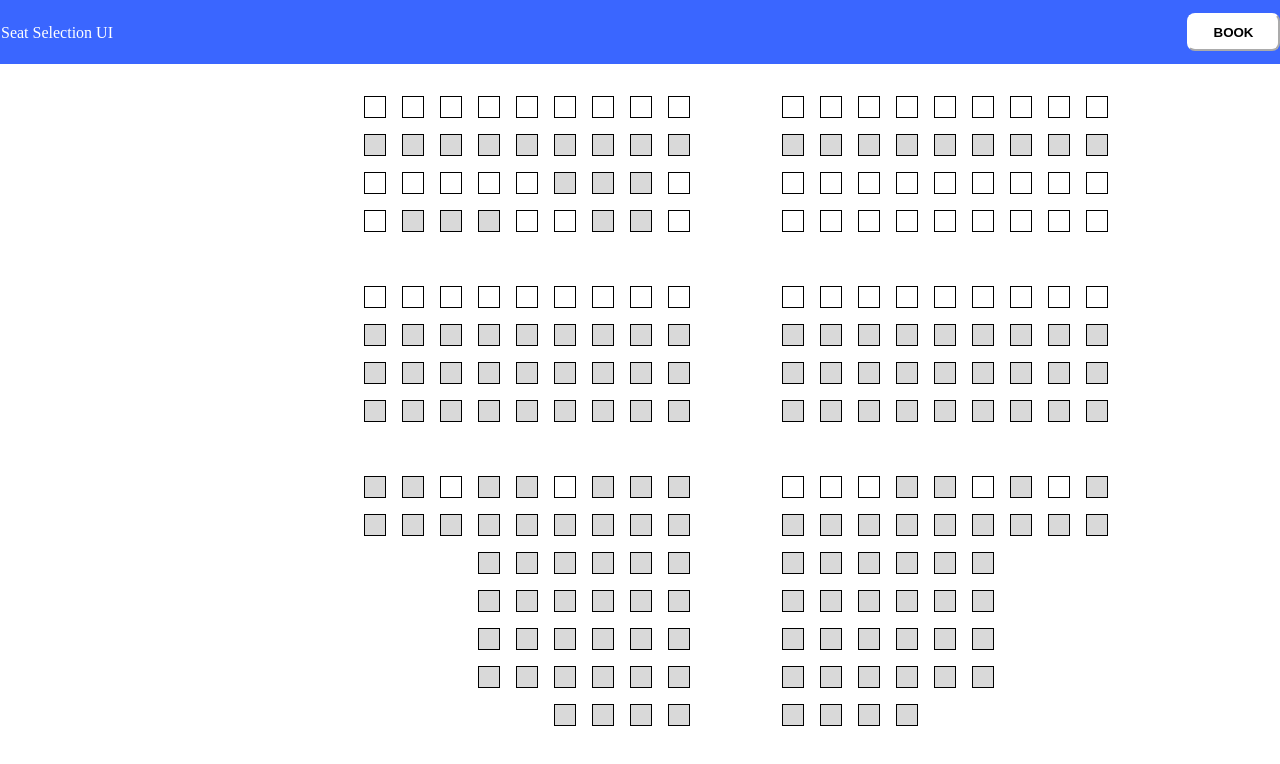
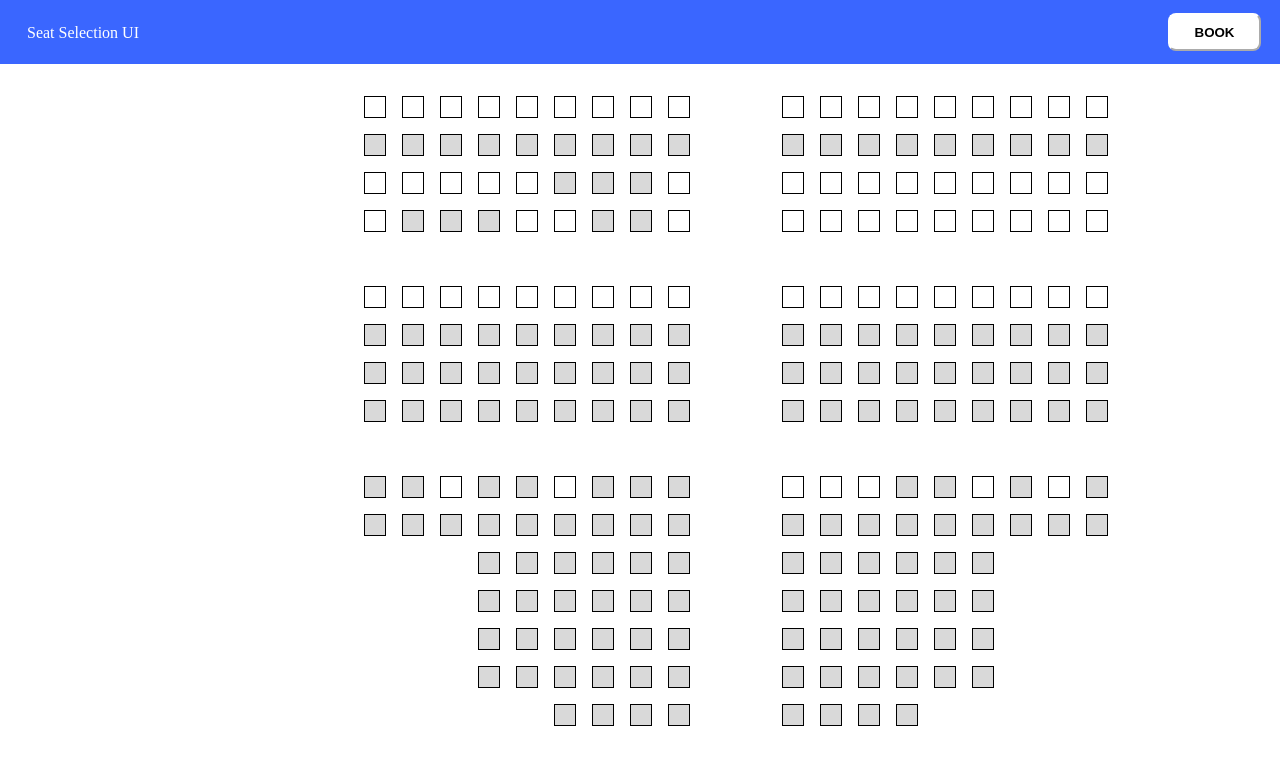
Before and after one commit to xplorebits-training/movie-seat-selection, a plain HTML site: page index.html in a window 1280 px wide. Drawn offline with Linux system fonts and the light colour scheme.

Commit message:
updated margin

```diff
--- a/assets.css
+++ b/assets.css
@@ -5,13 +5,13 @@ body{
     width: 100%;
     margin: 0px;
 }
+
 .navbar{
     background-color: #3A66FF ;
     display:flex;
     align-items:center;
     height: 64px;
     width:auto;
-
 }
 
 .spacer{
@@ -28,10 +28,7 @@ body{
 }
 
 .SSUI{
-    left: 27px;
-    top: 21px;
-
-    padding:4px 1px 3px 1px;
+    padding: 4px 1px 3px 27px;
 
     color: #FFFFFF;
 }
@@ -42,6 +39,7 @@ body{
     border-color: #FFFFFF;
     border-radius: 8px;
     padding: 8px 18px 8px 18px;
+    margin-right: 19px;
 
     font-weight: 600;
     text-align: center;
```
